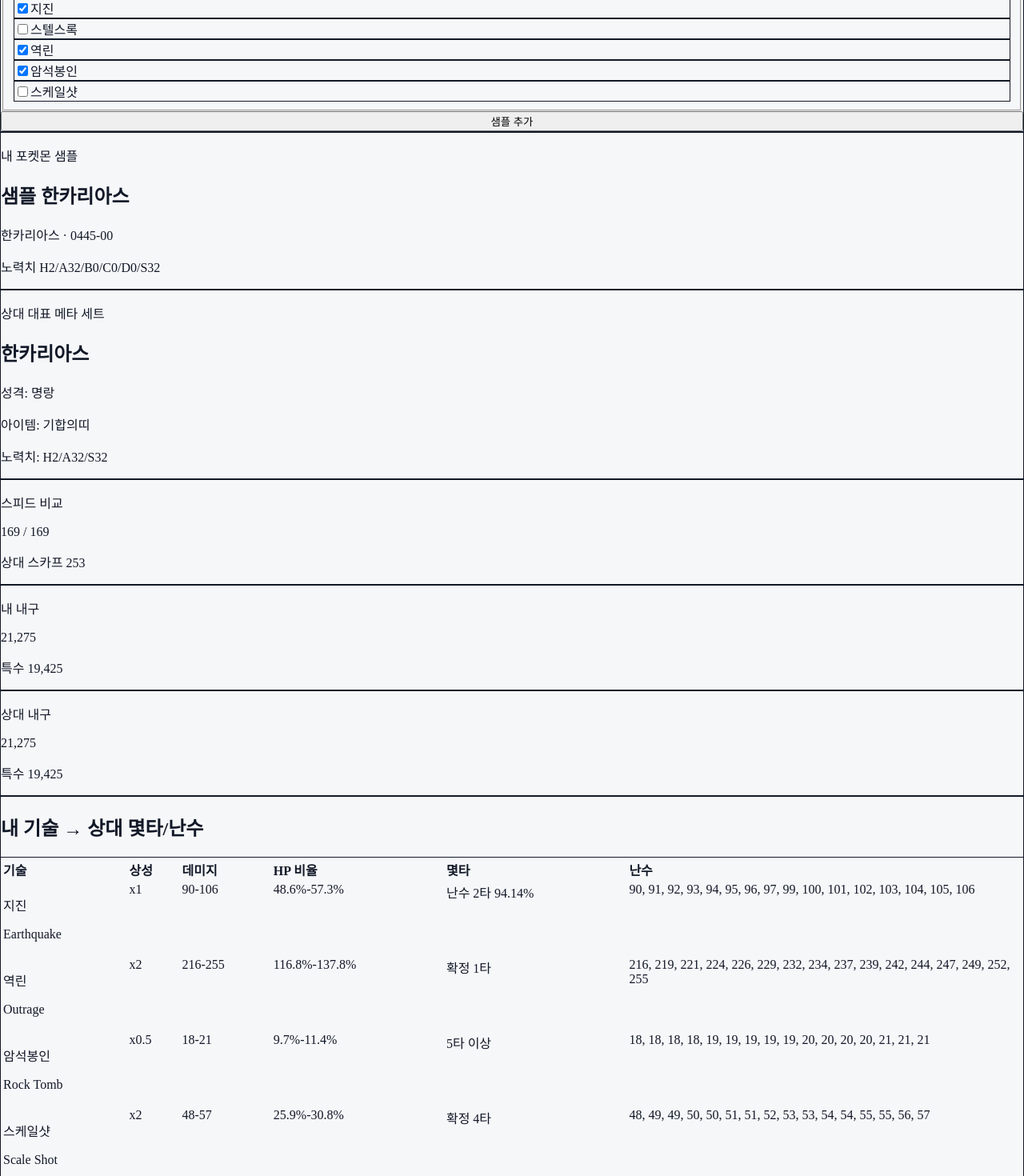
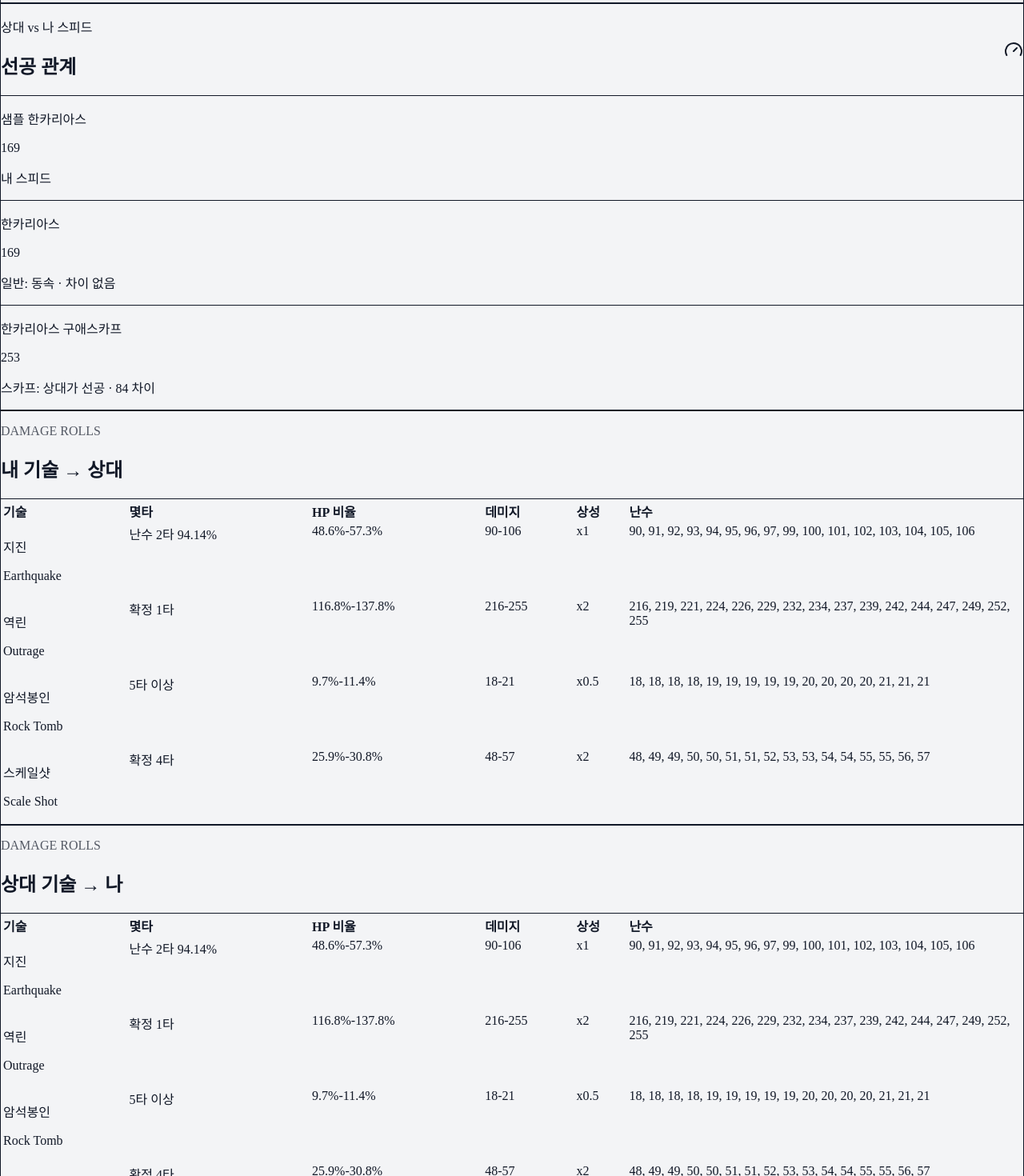
Before and after one commit to snuzeus/pokeauto, a Next.js app: page / in a window 1280 px wide. Shown: the part 680-2150 px from the top of the page at 80% size. Built offline with nearby package versions, Linux system fonts and the light colour scheme.

Commit message:
style: focus matchup dashboard layout

```diff
--- a/app/page.tsx
+++ b/app/page.tsx
@@ -7,6 +7,7 @@ import { MySetManager } from "@/components/MySetManager";
 import { MyTeamPanel } from "@/components/MyTeamPanel";
 import { PokemonSearch } from "@/components/PokemonSearch";
 import { PowerTable } from "@/components/PowerTable";
+import { SpeedMatchupPanel } from "@/components/SpeedMatchupPanel";
 import { UsageSummary } from "@/components/UsageSummary";
 import { calculateBulk } from "@/lib/calc/bulk";
 import { calculateDamage } from "@/lib/calc/damage";
@@ -157,12 +158,41 @@ export default function Home() {
   }
 
   return (
-    <main className="mx-auto flex max-w-6xl flex-col gap-5 px-4 py-6">
-      <header>
-        <h1 className="text-2xl font-semibold text-gray-950">Pokemon Champions 메타 계산기</h1>
-        <p className="mt-1 text-sm text-gray-600">로컬 샘플 데이터 기준 · 시즌 3 · 룰 10</p>
+    <main className="min-h-screen bg-[#f3f4f6]">
+      <header className="border-b border-gray-200 bg-white">
+        <div className="mx-auto flex max-w-7xl flex-col gap-4 px-4 py-5 lg:flex-row lg:items-end lg:justify-between">
+          <div>
+            <p className="text-sm font-medium text-gray-500">Pokemon Champions</p>
+            <h1 className="mt-1 text-3xl font-semibold text-gray-950">메타 계산기</h1>
+          </div>
+          <p className="text-sm text-gray-600">로컬 샘플 데이터 기준 · 시즌 3 · 룰 10</p>
+        </div>
       </header>
+
+      <div className="mx-auto flex max-w-7xl flex-col gap-5 px-4 py-6">
+        <section className="grid gap-4 lg:grid-cols-[1fr_1.35fr]">
+          <div className="flex flex-col gap-4">
             <PokemonSearch query={query} onQueryChange={setQuery} onSearch={handleSearch} error={searchError} />
+            <div className="grid gap-4 sm:grid-cols-2 lg:grid-cols-1">
+              <MyTeamPanel set={mySet} pokemon={myPokemon} />
+              <UsageSummary pokemon={opponentPokemon} nature={opponentNature} item={opponentItem} statPoint={opponentStatPoint} />
+            </div>
+          </div>
+          <SpeedMatchupPanel
+            myName={mySet.nickname ?? myPokemon.koreanName}
+            opponentName={opponentPokemon.koreanName}
+            mySpeed={myStats.spe}
+            opponentSpeed={opponentStats.spe}
+            opponentScarfSpeed={applyChoiceScarf(opponentStats.spe)}
+          />
+        </section>
+
+        <section className="grid gap-5 xl:grid-cols-2">
+          <DamageTable title="내 기술 → 상대" rows={myDamageRows} tone="mine" />
+          <DamageTable title="상대 기술 → 나" rows={opponentDamageRows} tone="opponent" />
+        </section>
+
+        <section className="grid gap-5 lg:grid-cols-[1.15fr_0.85fr]">
           <MySetManager
             sets={mySets}
             selectedSetId={mySet.id}
@@ -173,10 +203,6 @@ export default function Home() {
             onSelectSet={setSelectedSetId}
             onAddSet={handleAddSet}
           />
-      <div className="grid gap-4 md:grid-cols-2">
-        <MyTeamPanel set={mySet} pokemon={myPokemon} />
-        <UsageSummary pokemon={opponentPokemon} nature={opponentNature} item={opponentItem} statPoint={opponentStatPoint} />
-      </div>
           <ComparisonPanel
             mySpeed={myStats.spe}
             opponentSpeed={opponentStats.spe}
@@ -184,13 +210,12 @@ export default function Home() {
             myBulk={myBulk}
             opponentBulk={opponentBulk}
           />
-      <div className="grid gap-4 xl:grid-cols-2">
-        <DamageTable title="내 기술 → 상대 몇타/난수" rows={myDamageRows} />
-        <DamageTable title="상대 기술 → 내 포켓몬 몇타/난수" rows={opponentDamageRows} />
-      </div>
-      <div className="grid gap-4 xl:grid-cols-2">
+        </section>
+
+        <section className="grid gap-4 xl:grid-cols-2">
           <PowerTable title="내 공격 기술 결정력" rows={myPowers} targetBulk={opponentBulk.physical} />
           <PowerTable title="상대 공격 기술 결정력" rows={opponentPowers} targetBulk={myBulk.physical} />
+        </section>
       </div>
     </main>
   );
--- a/components/ComparisonPanel.tsx
+++ b/components/ComparisonPanel.tsx
@@ -11,8 +11,7 @@ type ComparisonPanelProps = {
 
 export function ComparisonPanel({ mySpeed, opponentSpeed, opponentScarfSpeed, myBulk, opponentBulk }: ComparisonPanelProps) {
   return (
-    <section className="grid gap-3 md:grid-cols-3">
-      <StatCard label="스피드 비교" value={`${mySpeed} / ${opponentSpeed}`} hint={`상대 스카프 ${opponentScarfSpeed}`} />
+    <section className="grid gap-3 md:grid-cols-2">
       <StatCard label="내 내구" value={myBulk.physical.toLocaleString()} hint={`특수 ${myBulk.special.toLocaleString()}`} />
       <StatCard label="상대 내구" value={opponentBulk.physical.toLocaleString()} hint={`특수 ${opponentBulk.special.toLocaleString()}`} />
     </section>
--- a/components/DamageTable.tsx
+++ b/components/DamageTable.tsx
@@ -3,53 +3,60 @@ import type { DamageResult } from "@/types/calc";
 type DamageTableProps = {
   title: string;
   rows: DamageResult[];
+  tone: "mine" | "opponent";
 };
 
 function formatPercent(value: number): string {
   return `${value.toFixed(1)}%`;
 }
 
-export function DamageTable({ title, rows }: DamageTableProps) {
+export function DamageTable({ title, rows, tone }: DamageTableProps) {
+  const headerClass = tone === "mine" ? "border-gray-900 bg-gray-950 text-white" : "border-red-900 bg-red-950 text-white";
+  const badgeClass = tone === "mine" ? "bg-gray-100 text-gray-900" : "bg-red-50 text-red-900";
+
   return (
-    <section className="rounded-md border border-gray-200 bg-white">
-      <div className="border-b border-gray-200 p-4">
-        <h2 className="text-base font-semibold text-gray-950">{title}</h2>
+    <section className="overflow-hidden rounded-md border border-gray-200 bg-white">
+      <div className={`border-b px-5 py-4 ${headerClass}`}>
+        <p className="text-xs font-semibold uppercase tracking-wide opacity-70">Damage Rolls</p>
+        <h2 className="mt-1 text-lg font-semibold">{title}</h2>
       </div>
       <div className="overflow-x-auto">
-        <table className="w-full min-w-[720px] text-left text-sm">
-          <thead className="bg-gray-50 text-gray-500">
+        <table className="w-full min-w-[760px] text-left text-sm">
+          <thead className="bg-gray-50 text-xs uppercase text-gray-500">
             <tr>
-              <th className="px-4 py-2">기술</th>
-              <th className="px-4 py-2">상성</th>
-              <th className="px-4 py-2">데미지</th>
-              <th className="px-4 py-2">HP 비율</th>
-              <th className="px-4 py-2">몇타</th>
-              <th className="px-4 py-2">난수</th>
+              <th className="px-5 py-3">기술</th>
+              <th className="px-4 py-3">몇타</th>
+              <th className="px-4 py-3">HP 비율</th>
+              <th className="px-4 py-3">데미지</th>
+              <th className="px-4 py-3">상성</th>
+              <th className="px-4 py-3">난수</th>
             </tr>
           </thead>
           <tbody>
             {rows.length === 0 ? (
               <tr>
-                <td className="px-4 py-6 text-gray-500" colSpan={6}>
+                <td className="px-5 py-8 text-gray-500" colSpan={6}>
                   계산 가능한 공격 기술이 없습니다.
                 </td>
               </tr>
             ) : (
               rows.map((row) => (
                 <tr key={row.move.key} className="border-t border-gray-100 align-top">
-                  <td className="px-4 py-3">
+                  <td className="px-5 py-4">
                     <p className="font-medium text-gray-950">{row.move.koreanName}</p>
                     <p className="text-xs text-gray-500">{row.move.englishName ?? row.move.japaneseName}</p>
                   </td>
-                  <td className="px-4 py-3 text-gray-600">x{row.typeEffectiveness}</td>
-                  <td className="px-4 py-3 text-gray-950">
+                  <td className="px-4 py-4">
+                    <span className={`inline-flex rounded px-2 py-1 text-sm font-semibold ${badgeClass}`}>{row.koSummary}</span>
+                  </td>
+                  <td className="px-4 py-4 text-base font-semibold text-gray-950">
+                    {formatPercent(row.minPercent)}-{formatPercent(row.maxPercent)}
+                  </td>
+                  <td className="px-4 py-4 text-gray-700">
                     {row.minDamage}-{row.maxDamage}
                   </td>
-                  <td className="px-4 py-3 text-gray-600">
-                    {formatPercent(row.minPercent)}-{formatPercent(row.maxPercent)}
-                  </td>
-                  <td className="px-4 py-3 font-medium text-gray-950">{row.koSummary}</td>
-                  <td className="max-w-[240px] px-4 py-3 text-xs text-gray-500">{row.rolls.join(", ")}</td>
+                  <td className="px-4 py-4 text-gray-600">x{row.typeEffectiveness}</td>
+                  <td className="max-w-[240px] px-4 py-4 text-xs leading-5 text-gray-500">{row.rolls.join(", ")}</td>
                 </tr>
               ))
             )}
--- /dev/null
+++ b/components/SpeedMatchupPanel.tsx
@@ -0,0 +1,64 @@
+import { Gauge } from "lucide-react";
+
+type SpeedMatchupPanelProps = {
+  myName: string;
+  opponentName: string;
+  mySpeed: number;
+  opponentSpeed: number;
+  opponentScarfSpeed: number;
+};
+
+function verdict(mySpeed: number, opponentSpeed: number): string {
+  if (mySpeed > opponentSpeed) return "내가 선공";
+  if (mySpeed < opponentSpeed) return "상대가 선공";
+  return "동속";
+}
+
+function delta(mySpeed: number, opponentSpeed: number): string {
+  const value = Math.abs(mySpeed - opponentSpeed);
+  return value === 0 ? "차이 없음" : `${value} 차이`;
+}
+
+export function SpeedMatchupPanel({
+  myName,
+  opponentName,
+  mySpeed,
+  opponentSpeed,
+  opponentScarfSpeed
+}: SpeedMatchupPanelProps) {
+  const normalVerdict = verdict(mySpeed, opponentSpeed);
+  const scarfVerdict = verdict(mySpeed, opponentScarfSpeed);
+
+  return (
+    <section className="rounded-md border border-gray-900 bg-white">
+      <div className="flex items-center justify-between border-b border-gray-200 px-5 py-4">
+        <div>
+          <p className="text-sm font-medium text-gray-500">상대 vs 나 스피드</p>
+          <h2 className="mt-1 text-xl font-semibold text-gray-950">선공 관계</h2>
+        </div>
+        <Gauge className="h-6 w-6 text-gray-900" aria-hidden="true" />
+      </div>
+      <div className="grid gap-0 md:grid-cols-3">
+        <div className="border-b border-gray-200 p-5 md:border-b-0 md:border-r">
+          <p className="text-sm text-gray-500">{myName}</p>
+          <p className="mt-2 text-4xl font-semibold text-gray-950">{mySpeed}</p>
+          <p className="mt-2 text-sm font-medium text-gray-700">내 스피드</p>
+        </div>
+        <div className="border-b border-gray-200 p-5 md:border-b-0 md:border-r">
+          <p className="text-sm text-gray-500">{opponentName}</p>
+          <p className="mt-2 text-4xl font-semibold text-gray-950">{opponentSpeed}</p>
+          <p className="mt-2 text-sm font-medium text-gray-700">
+            일반: {normalVerdict} · {delta(mySpeed, opponentSpeed)}
+          </p>
+        </div>
+        <div className="p-5">
+          <p className="text-sm text-gray-500">{opponentName} 구애스카프</p>
+          <p className="mt-2 text-4xl font-semibold text-gray-950">{opponentScarfSpeed}</p>
+          <p className="mt-2 text-sm font-medium text-gray-700">
+            스카프: {scarfVerdict} · {delta(mySpeed, opponentScarfSpeed)}
+          </p>
+        </div>
+      </div>
+    </section>
+  );
+}
```
Lines whose indentation alone changed are shown as unchanged.
